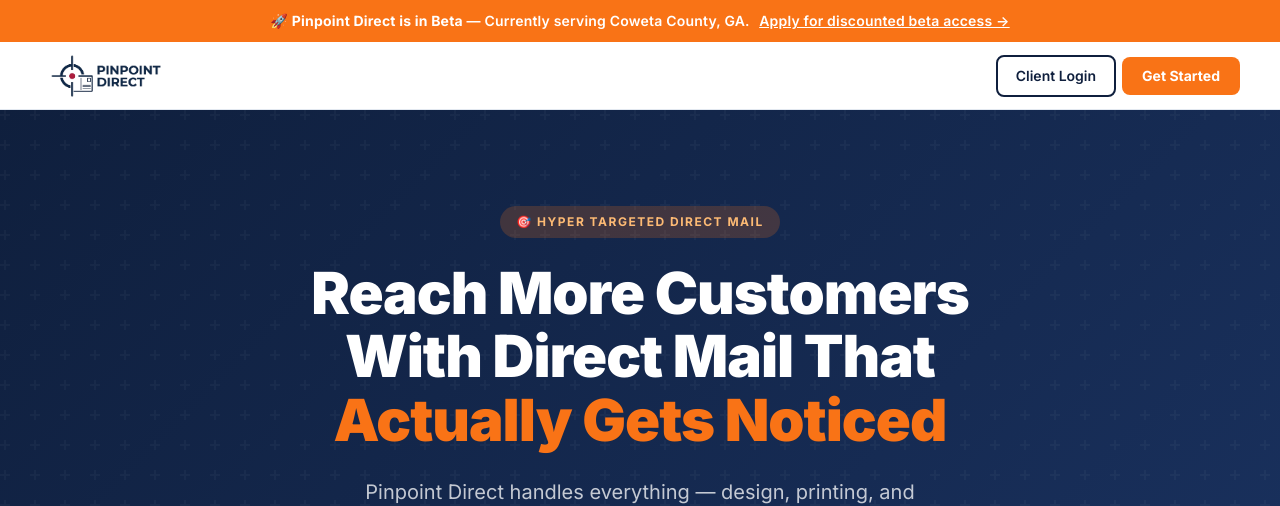
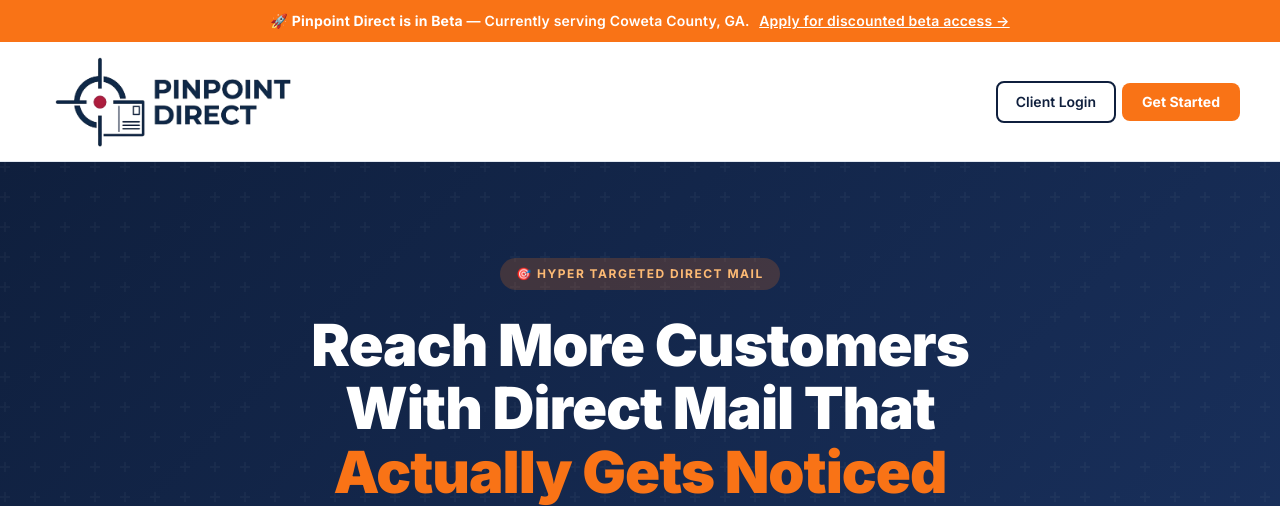
Before and after one commit to maverick-for-jesse/pinpoint-direct, a Flask app: page / in a window 1280 px wide. Shown: the top 506 px of the page. Run offline with Flask 3, Linux system fonts and the light colour scheme; data that the repository does not hold is empty; some libraries are stand-ins or nearby versions.

Commit message:
Fix: double logo size to 112px, bump nav height to 120px

```diff
--- a/app/templates/marketing/base.html
+++ b/app/templates/marketing/base.html
@@ -50,7 +50,7 @@
       background: white !important;
       border-bottom: 1px solid var(--gray-200) !important;
       padding: 0 40px;
-      height: 68px;
+      height: 120px;
       display: flex;
       align-items: center;
       justify-content: space-between;
@@ -266,7 +266,7 @@
 
 <nav class="nav" id="main-nav">
   <a href="{{ url_for('marketing.index') }}" class="nav-logo">
-  <img src="/static/img/logo.png" alt="Pinpoint Direct" class="nav-logo-img" style="height:56px; width:auto; object-fit:contain; display:inline-block; vertical-align:middle; background:white; padding:4px 8px; border-radius:6px;">
+  <img src="/static/img/logo.png" alt="Pinpoint Direct" class="nav-logo-img" style="height:112px; width:auto; object-fit:contain; display:inline-block; vertical-align:middle; background:white; padding:4px 8px; border-radius:6px;">
 </a>
   <div class="nav-links" id="nav-links">
     <a href="{{ url_for('marketing.how_it_works') }}" class="nav-link {% if request.endpoint == 'marketing.how_it_works' %}active{% endif %}">How It Works</a>
```
